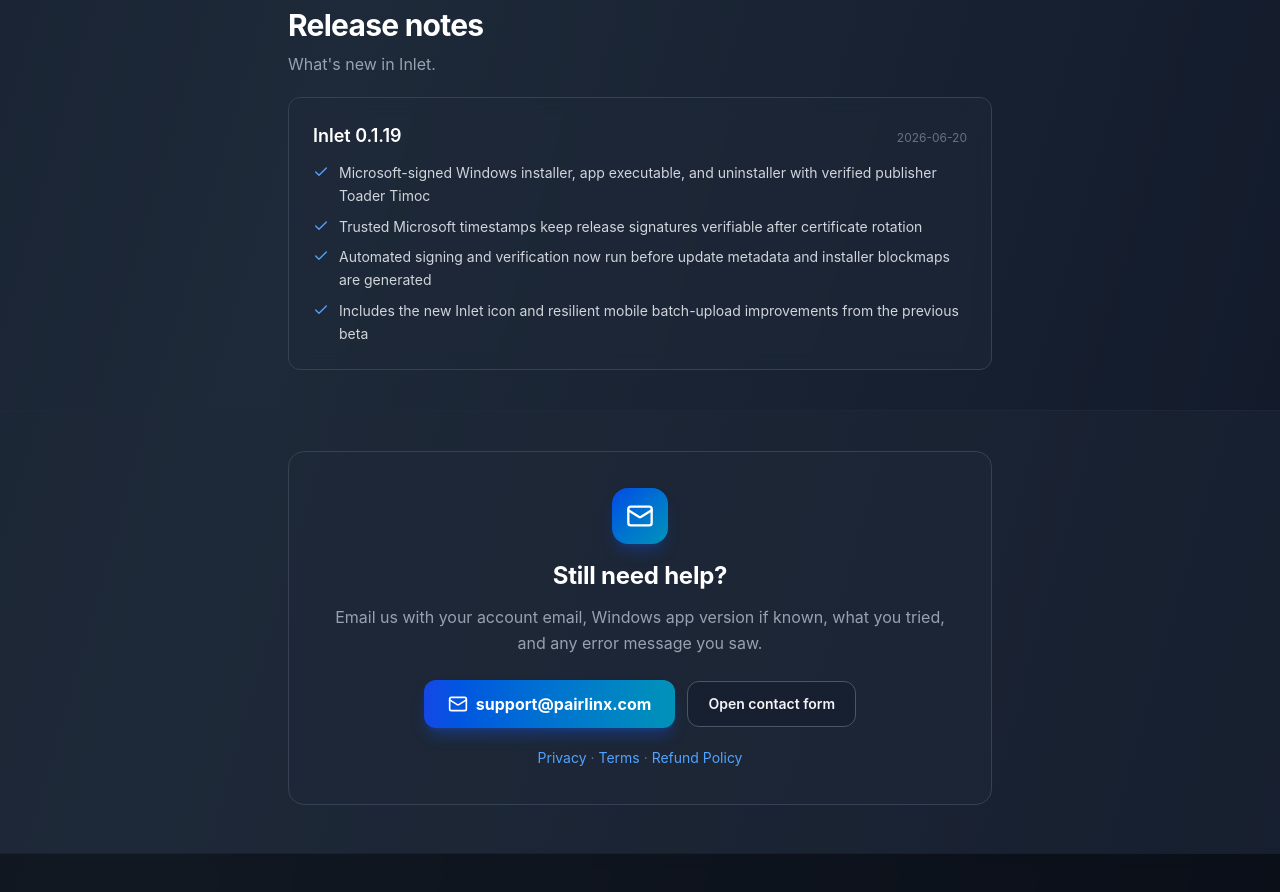
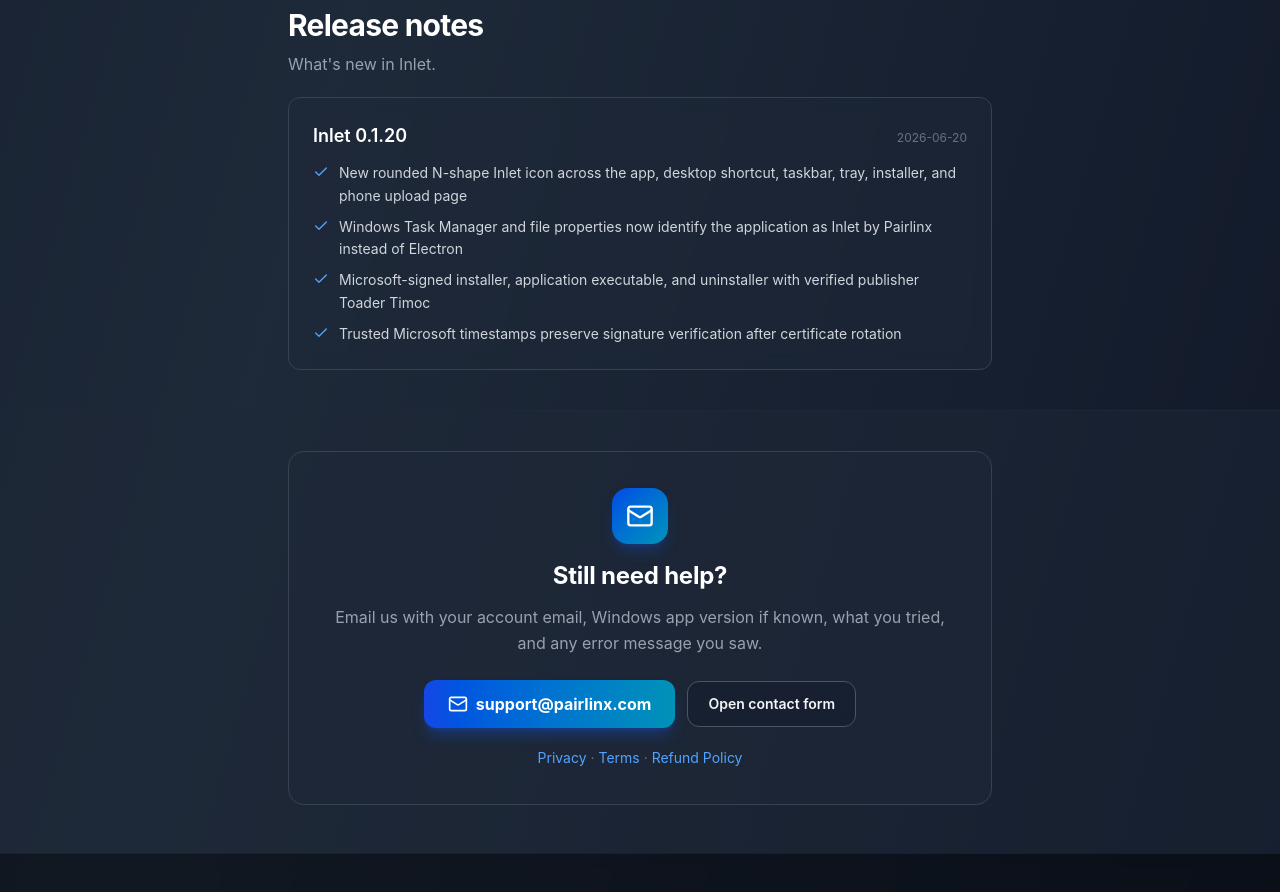
Before and after one commit to timocore/pairlinx-website, a React (Vite) app: page /support in a window 1280 px wide. Shown: the part 3240-4132 px from the top of the page. Built offline with nearby package versions, Linux system fonts and the light colour scheme.

Commit message:
Publish Inlet 0.1.20 Windows identity release

```diff
--- a/public/download/latest.json
+++ b/public/download/latest.json
@@ -1,9 +1,9 @@
 {
   "company": "Pairlinx",
   "product": "Inlet",
-  "version": "0.1.19",
+  "version": "0.1.20",
   "required": false,
   "downloadUrl": "https://pairlinx.com/download",
-  "installerUrl": "https://pairlinx.com/download/Inlet-Setup-0.1.19.exe",
+  "installerUrl": "https://pairlinx.com/download/Inlet-Setup-0.1.20.exe",
   "releaseNotesUrl": "https://pairlinx.com/support#release-notes"
 }
--- a/src/app/data/inletReleases.ts
+++ b/src/app/data/inletReleases.ts
@@ -14,8 +14,8 @@
  * Not included in stable release history; older betas are not archived.
  */
 export const INLET_LATEST_BETA = {
-  version: "0.1.19",
-  installerFilename: "Inlet-Setup-0.1.19.exe",
+  version: "0.1.20",
+  installerFilename: "Inlet-Setup-0.1.20.exe",
 } as const;
 
 /** Stable installers live under `public/download/releases/` (>= 1.0.0 only). */
--- a/src/app/pages/SupportPage.tsx
+++ b/src/app/pages/SupportPage.tsx
@@ -78,10 +78,10 @@
     publishedAt: "2026-06-20",
     title: `${INLET_PRODUCT_NAME} ${INLET_DESKTOP_VERSION}`,
     items: [
-      "Microsoft-signed Windows installer, app executable, and uninstaller with verified publisher Toader Timoc",
-      "Trusted Microsoft timestamps keep release signatures verifiable after certificate rotation",
-      "Automated signing and verification now run before update metadata and installer blockmaps are generated",
-      "Includes the new Inlet icon and resilient mobile batch-upload improvements from the previous beta",
+      "New rounded N-shape Inlet icon across the app, desktop shortcut, taskbar, tray, installer, and phone upload page",
+      "Windows Task Manager and file properties now identify the application as Inlet by Pairlinx instead of Electron",
+      "Microsoft-signed installer, application executable, and uninstaller with verified publisher Toader Timoc",
+      "Trusted Microsoft timestamps preserve signature verification after certificate rotation",
     ],
   },
 ] as const;
```
Also changed, not shown: vercel.json.
